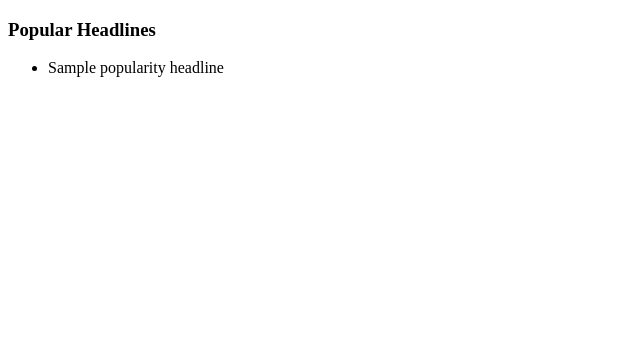
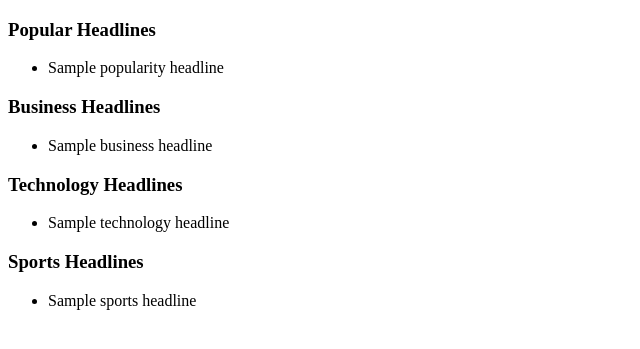
Before and after one commit to JosephNdegwa/News, a Flask app: template app/templates/index.html in a window 1280 px wide. Shown: the top 349 px of the page, without its empty margins (0-640 px from the left). Run offline with Flask 2, Linux system fonts and the light colour scheme; the template is opened without the code that fills it: most values are stand-ins (such as "Sample title", 1, 10 or a date in 2020); parts of the project's set-up code (start-up, migrations or seed data) failed here and were passed over.

Commit message:
add more categories

```diff
--- a/app/templates/index.html
+++ b/app/templates/index.html
@@ -12,7 +12,7 @@
 </head>
 <body>
 
-<!-- Popular articles section  -->
+        <!-- Popular headlines section  -->
         <h3> Popular Headlines</h3>
         <ul>
             {% for popularity_headline in popularity %}
@@ -20,5 +20,29 @@
             {% endfor %}
         </ul>
 
+        <!-- Business headlines  -->
+        <h3> Business Headlines </h3>
+         <ul>
+            {% for business_headline in business %}
+                <li>{{ business_headline.title}}</li>
+            {% endfor %}
+        </ul>
+
+        <!-- Technology headlines  -->
+        <h3> Technology Headlines </h3>
+         <ul>
+            {% for technology_headline in technology %}
+                <li>{{ technology_headline.title}}</li>
+            {% endfor %}
+        </ul>
+
+        <!-- Sports headlines  -->
+        <h3> Sports Headlines </h3>
+         <ul>
+            {% for sports_headline in sports %}
+                <li>{{ sports_headline.title}}</li>
+            {% endfor %}
+        </ul>
+
 </body>
 </html>
--- a/app/views.py
+++ b/app/views.py
@@ -12,8 +12,11 @@ def index():
     View root page function that returns the index page and its data
     '''
     popularity_headlines = get_headlines('popularity')
+    business_headlines = get_headlines('business')
+    technology_headlines = get_headlines('technology')
+    sports_headlines = get_headlines('sports')
     title = 'Welcome to Your News Page'
-    return render_template('index.html', title = title, popularity = popularity_headlines)
+    return render_template('index.html', title = title, popularity = popularity_headlines, business = business_headlines, technology = technology_headlines, sports = sports_headlines)
 
 
 @app.route('/headline/<int:headline_id>')
```
Also changed, not shown: app/templates/macros.html (added). Lines whose indentation alone changed are shown as unchanged.
